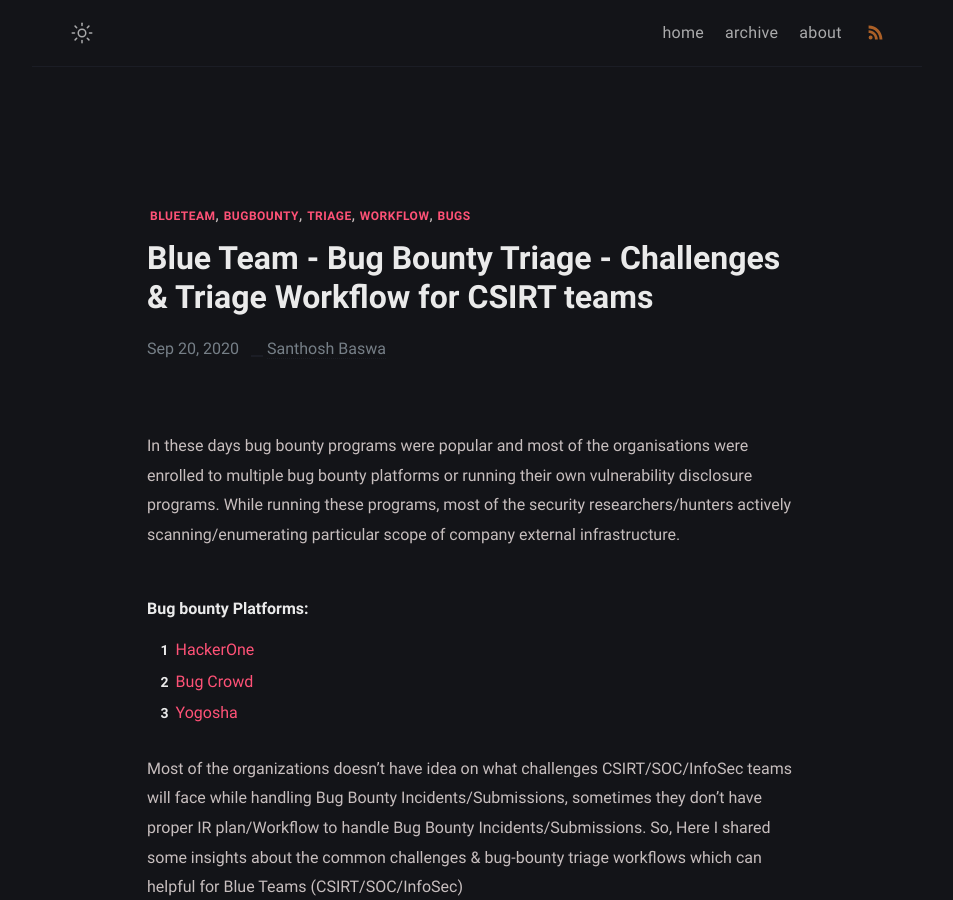
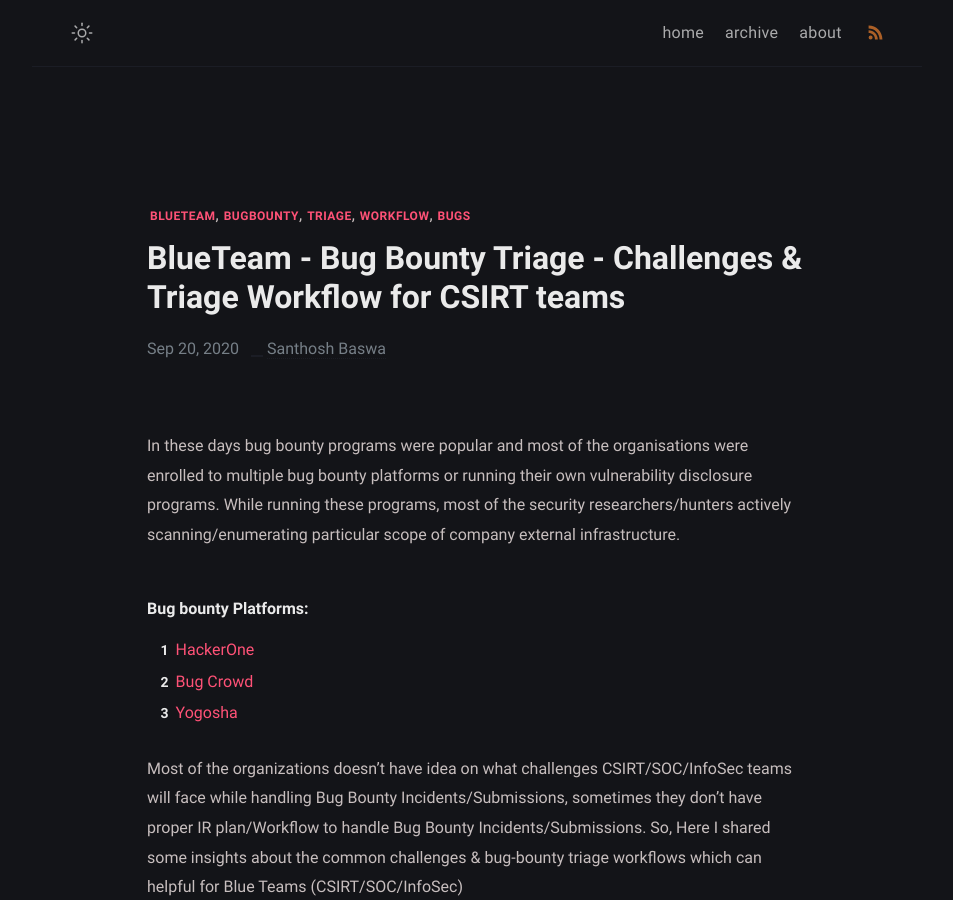
Before and after one commit to zer0trustsec/zer0trustsec.github.io, a Jekyll site: the page built from _posts/blueteam-bugbounty-triage-organization/2020-09-20-blueteam-bugbounty-triage-organization.md, in a window 1280 px wide and 900 px high. Shown: the whole window, without its empty margins (163-1116 px from the left). Built offline with Jekyll 4.4.1, drawn with Linux system fonts in a browser that asks for light colours.

Commit message:
Update 2020-09-20-blueteam-bugbounty-triage-organization.md

```diff
--- a/_posts/blueteam-bugbounty-triage-organization/2020-09-20-blueteam-bugbounty-triage-organization.md
+++ b/_posts/blueteam-bugbounty-triage-organization/2020-09-20-blueteam-bugbounty-triage-organization.md
@@ -1,5 +1,5 @@
 ---
-title: Blue Team - Bug Bounty Triage - Challenges & Triage Workflow for CSIRT teams
+title: BlueTeam - Bug Bounty Triage - Challenges & Triage Workflow for CSIRT teams
 date: 2020-09-20 1:00:00 +07:00
 tags: [blueteam, bugbounty, triage, workflow, bugs]
 description: Workflow for Bug Bounty Submissions
```
